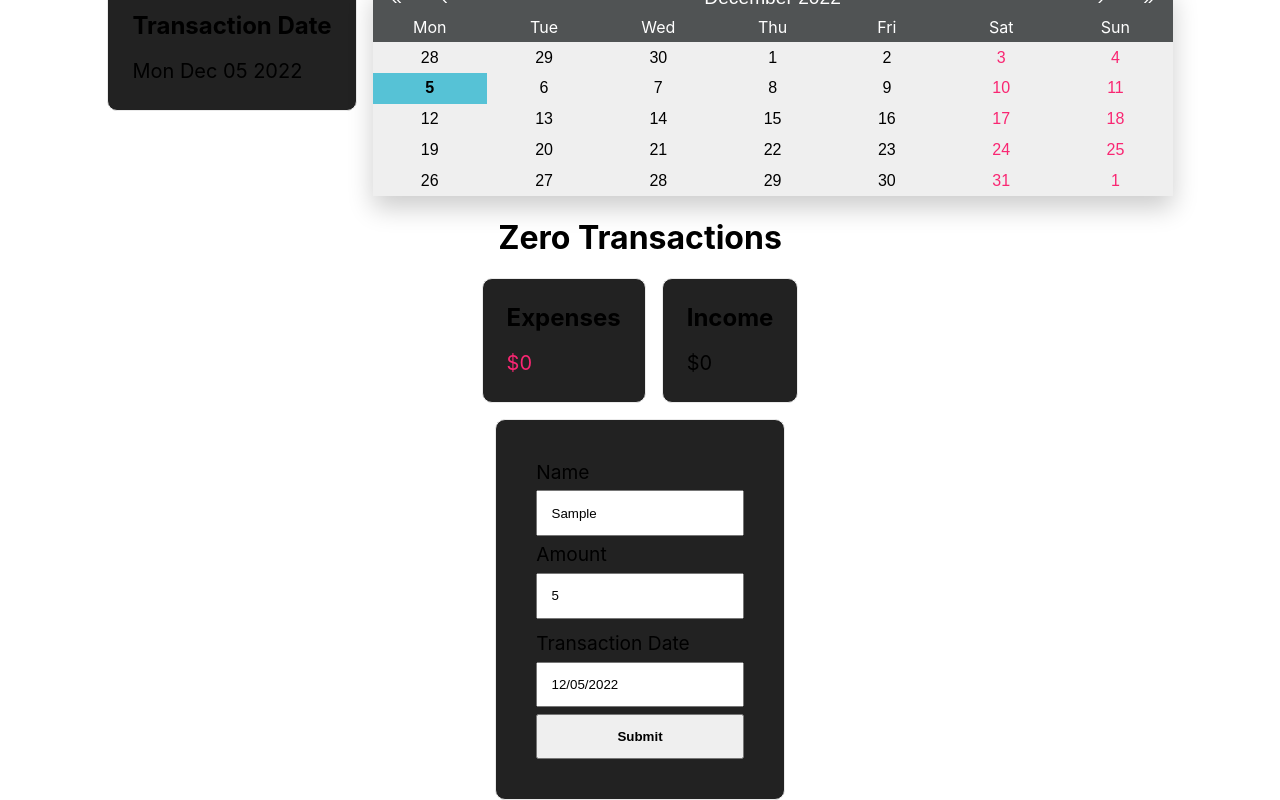
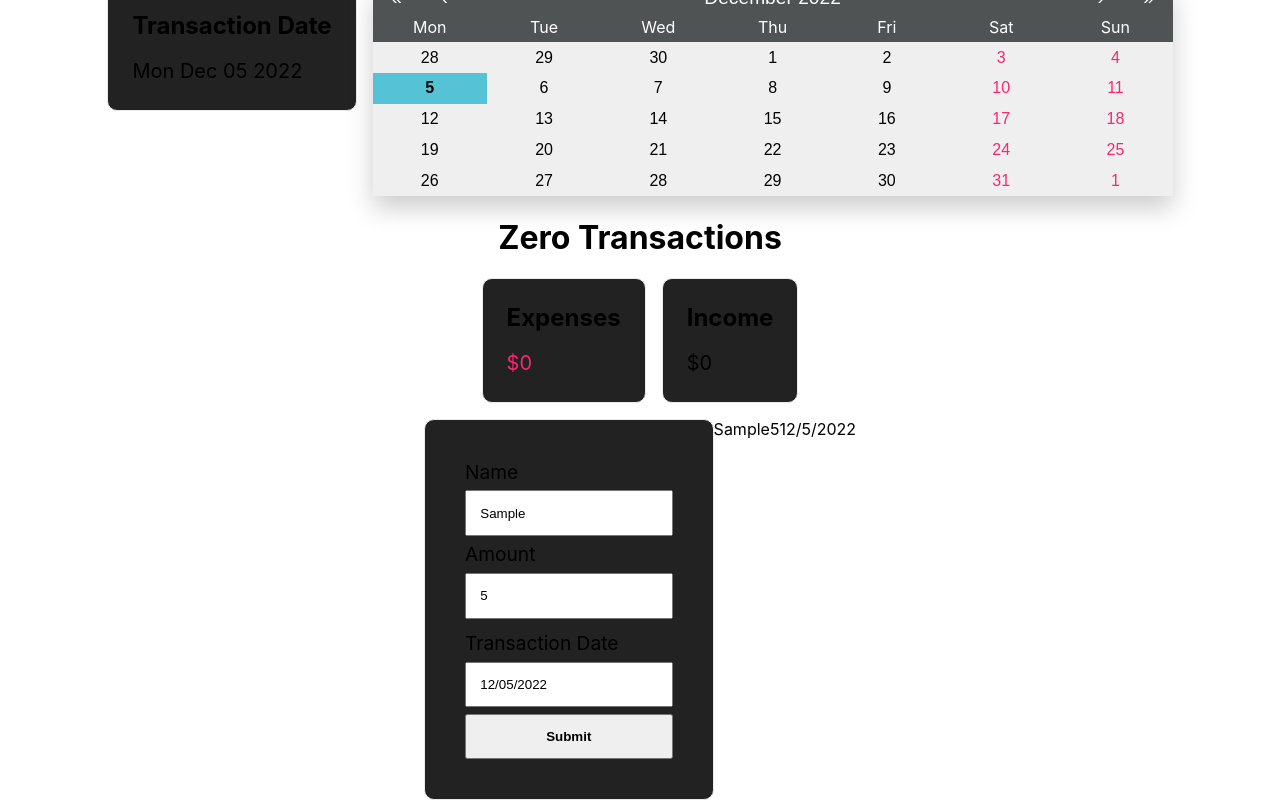
Before and after one commit to JeremyLoh/window, a Next.js app: page /wallet in a window 1280 px wide. Both pictures are taken after typing "Sample", "5" into the empty fields and a click on the button "Submit". Shown: the part 96-896 px from the top of the page. Built offline with nearby package versions, Linux system fonts and the light colour scheme.

Commit message:
Add Transaction History component

```diff
--- /dev/null
+++ b/components/wallet/transactionHistory.tsx
@@ -0,0 +1,33 @@
+import React, { FC } from "react"
+
+export interface Transaction {
+  id: string,
+  name: string,
+  amount: number,
+  transactionDate: Date
+}
+
+interface TransactionHistoryProps {
+  transactions: Array<Transaction>
+}
+
+const TransactionHistory:FC<TransactionHistoryProps> = (props) => {
+  return (
+    <div aria-label="wallet-transaction-history">
+      {/* TODO Create component for each transaction */}
+      { props.transactions &&
+        props.transactions.map((transaction: Transaction) => {
+          return (
+            <div key={transaction.id}>
+              {transaction.name}
+              {transaction.amount}
+              {transaction.transactionDate.toLocaleDateString()}
+            </div>
+          )
+        })
+      }
+    </div>
+  )
+}
+
+export default TransactionHistory
--- a/pages/wallet.tsx
+++ b/pages/wallet.tsx
@@ -1,6 +1,8 @@
 import React, { FC, useState } from "react"
 import Calendar from "react-calendar"
 import WalletForm, { Transaction } from "../components/wallet/walletAddTransactionForm"
+import { WalletSummary } from "../components/wallet/walletSummary"
+import TransactionHistory from "../components/wallet/transactionHistory"
 import CardInfo from "../components/cardInfo"
 import styles from "../styles/pages/Wallet.module.css"
 
@@ -8,10 +10,11 @@ import styles from "../styles/pages/Wallet.module.css"
 
 const Wallet:FC<any> = () => {
   const [date, setDate] = useState<Date>(new Date())
+  const [transactions, setTransactions] = useState<Array<Transaction>>([])
 
   function displayNewTransaction(transaction: Transaction) {
     console.log(JSON.stringify(transaction))
-    // TODO Display Transaction
+    setTransactions([transaction, ...transactions])
   }
 
   return (
@@ -34,21 +37,12 @@ const Wallet:FC<any> = () => {
 
       <div className={styles.transactions} aria-label="wallet-transactions">
         <h1>Zero Transactions</h1>
-        <div className={styles.walletSummary}>
-          <CardInfo ariaLabel="wallet-expenses">
-            <h2>Expenses</h2>
-            <p className={styles.warning}>$0</p>
-          </CardInfo>
-          <CardInfo ariaLabel="wallet-income">
-            <h2>Income</h2>
-            <p>$0</p>
-          </CardInfo>
-        </div>
+        <WalletSummary />
         <div className={styles.walletTransactionHistory}>
           <CardInfo ariaLabel="add-transaction-form">
             <WalletForm handleNewTransaction={displayNewTransaction}/>
           </CardInfo>
-          {/* TODO Show transaction history here */}
+          <TransactionHistory transactions={transactions} />
         </div>
       </div>
     </div>
```
